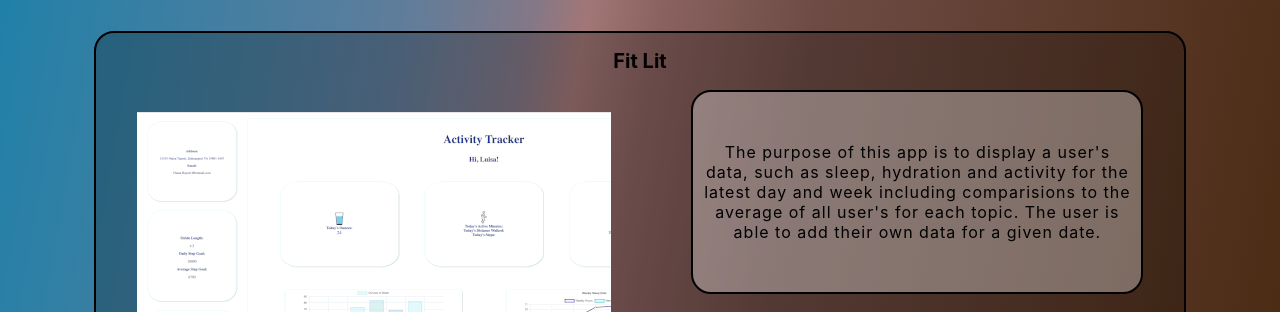
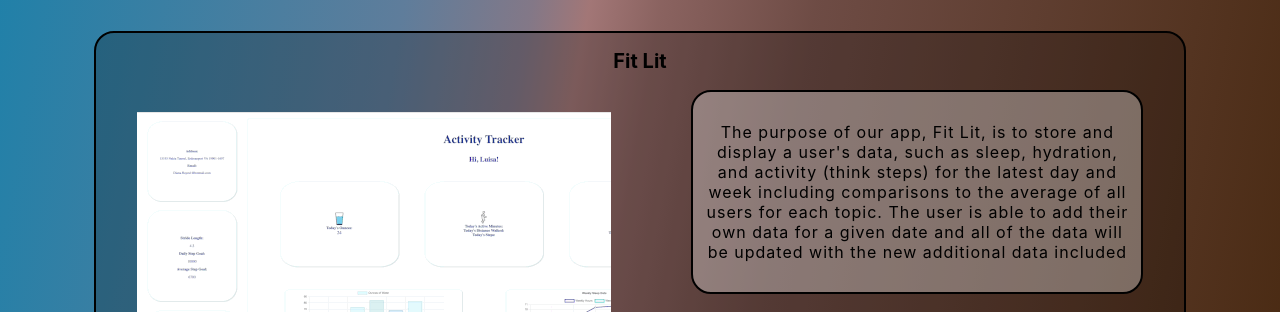
Before and after one commit to rpoole444/portfolio-site, a React (Create React App) app: page / in a window 1280 px wide. Shown: the part 1960-2272 px from the top of the page. Built offline with nearby package versions, Linux system fonts and the light colour scheme.

Commit message:
Edit description of FitLit Proj

```diff
--- a/src/components/Homepage/Homepage.js
+++ b/src/components/Homepage/Homepage.js
@@ -71,7 +71,7 @@ const Homepage = () => {
             <section>
               <article className="proj-description">
                 <p className="description-text">
-                The purpose of this app is to display a user's data, such as sleep, hydration and activity for the latest day and week including comparisions to the average of all user's for each topic. The user is able to add their own data for a given date.
+                The purpose of our app, Fit Lit, is to store and display a user's data, such as sleep, hydration, and activity (think steps) for the latest day and week including comparisons to the average of all users for each topic. The user is able to add their own data for a given date and all of the data will be updated with the new additional data included
                 </p>
                 </article>
               <a href="https://github.com/jheidepriem/fitLit-tracker">
```
